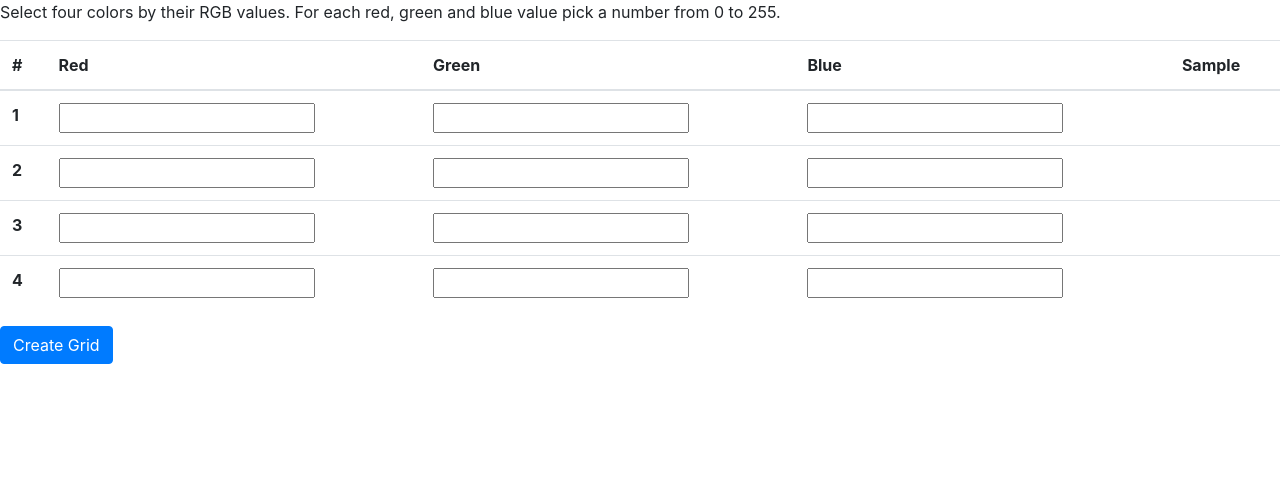
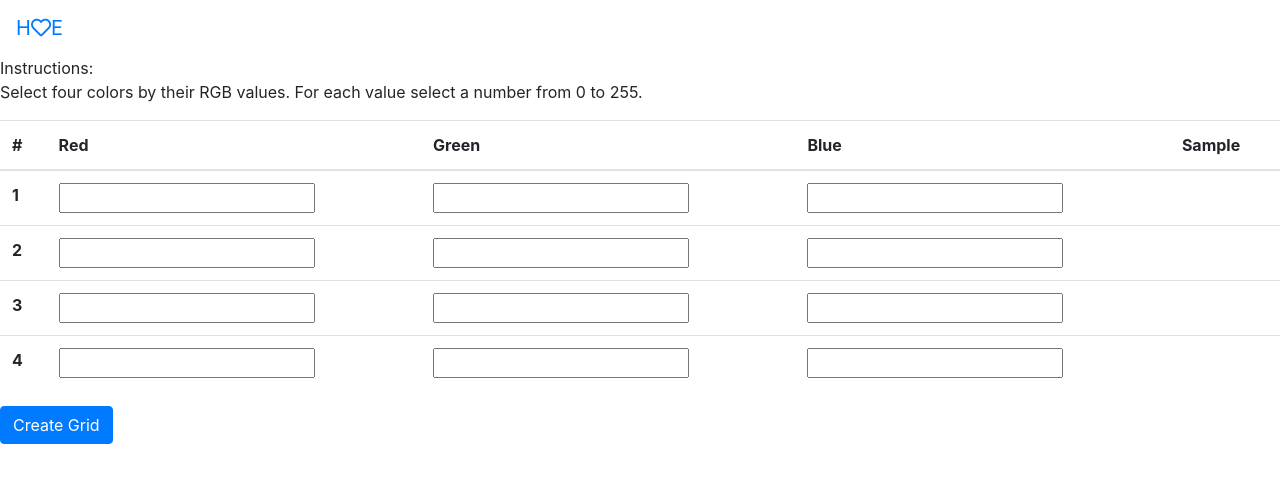
Before and after one commit to nsemmler/Q1-Project, a website: page index.html in a window 1280 px wide. Drawn offline with nearby package versions, Linux system fonts and the light colour scheme.

Commit message:
Wrapped submit button in div to center it on the page; Updated instructions paragraph; Added navbar with generic HUE logo - good for now

```diff
--- a/index.html
+++ b/index.html
@@ -10,9 +10,12 @@
     <script defer src="./main.js"></script>
   </head>
   <body>
+    <nav class="navbar navbar-expand-lg">
+      <a class="navbar-brand" href="#">H<i class="far fa-heart"></i>E</a>
+    </nav>
 
     <div class="input-colors-container">
-      <p>Select four colors by their RGB values.  For each red, green and blue value pick a number from 0 to 255.</p>
+      <p class="rules"><span class="instructions">Instructions:</span><br> Select four colors by their RGB values.  For each value select a number from 0 to 255.</p>
       <table class="table table-hover table-responsive-lg">
         <thead>
           <tr>
@@ -55,7 +58,10 @@
         </tbody>
       </table>
 
-      <button type="button" class="btn btn-primary create-grid">Create Grid</button>
+      <div class="submit">
+        <button type="button" class="btn btn-primary create-grid">Create Grid</button>
+      </div>
+
     </div>
 
     <script src="https://code.jquery.com/jquery-3.3.1.slim.min.js" integrity="sha384-q8i/X+965DzO0rT7abK41JStQIAqVgRVzpbzo5smXKp4YfRvH+8abtTE1Pi6jizo" crossorigin="anonymous"></script>
```
